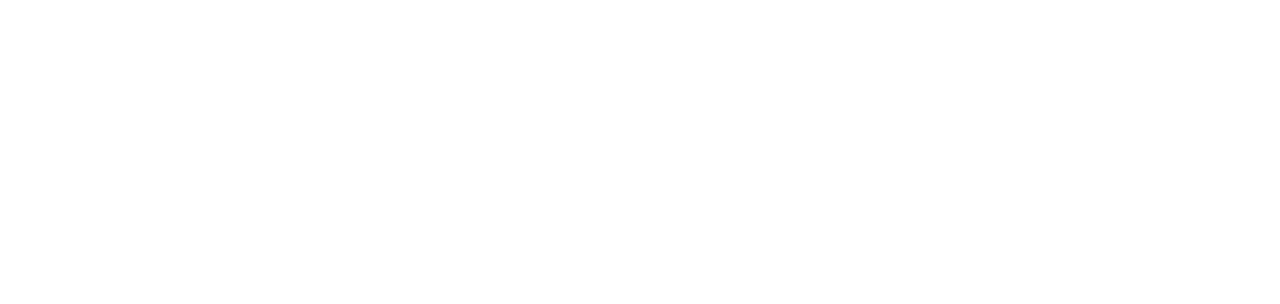
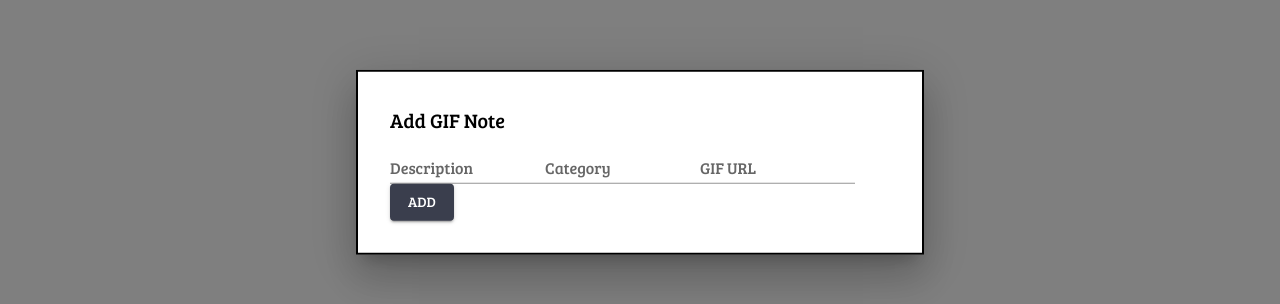
Before and after one commit to saularraffi/GifKeep, a React (Create React App) app: page / in a window 1280 px wide. Both pictures are taken after a click on the button "menu". Shown: the part 238-542 px from the top of the page. Built offline with nearby package versions, Linux system fonts and the light colour scheme; no server answers.

Commit message:
create basic popup with relevant input fields, still needs styling

```diff
--- a/src/components/TopAppBar/AddGifNotePopup.js
+++ b/src/components/TopAppBar/AddGifNotePopup.js
@@ -1,10 +1,45 @@
-import { React } from 'react'
+import { React, useState, forwardRef, useImperativeHandle } from 'react'
+import { Box, Modal, Typography, TextField, Button  } from '@mui/material';
 
-const AddGifNotePopup = () => {
+const style = {
+    position: 'absolute',
+    top: '50%',
+    left: '50%',
+    transform: 'translate(-50%, -50%)',
+    width: 500,
+    bgcolor: 'background.paper',
+    border: '2px solid #000',
+    boxShadow: 24,
+    p: 4,
+};
+
+const AddGifNotePopup = forwardRef((props, ref) => {
+    const [open, setOpen] = useState(false);
+    const handleOpen = () => setOpen(true);
+    const handleClose = () => setOpen(false);
+
+    useImperativeHandle(ref, () => ({
+        handleOpen,
+    }));
+
     return (
-        <>
-        </>
+        <Modal
+            open={open}
+            onClose={handleClose}
+            aria-labelledby="modal-modal-title"
+            aria-describedby="modal-modal-description"
+        >
+            <Box sx={style}>
+                <Typography id="modal-modal-title" variant="h6" component="h2">
+                    Add GIF Note
+                </Typography>
+                <TextField label="Description" variant="standard"></TextField>
+                <TextField label="Category" variant="standard"></TextField>
+                <TextField label="GIF URL" variant="standard"></TextField>
+                <Button variant="contained">Add</Button>
+            </Box>
+        </Modal>
     )
-}
+})
 
 export default AddGifNotePopup;
--- a/src/components/TopAppBar/index.js
+++ b/src/components/TopAppBar/index.js
@@ -1,12 +1,21 @@
-import { React } from 'react'
+import { React, useRef } from 'react'
 import AppBar from '@mui/material/AppBar';
 import Box from '@mui/material/Box';
 import Toolbar from '@mui/material/Toolbar';
 import IconButton from '@mui/material/IconButton';
 import AddBoxIcon from '@mui/icons-material/AddBox';
 import { Typography } from '@mui/material';
+import AddGifNotePopup from './AddGifNotePopup';
 
 const TopAppBar = () => {
+    const popupRef = useRef();
+
+    const openPopup = () => {
+        if (popupRef.current) {
+            popupRef.current.handleOpen();
+        }
+    };
+
     const CustomToolbar = () => {
         return (
             <Toolbar>
@@ -16,6 +25,7 @@
                     edge="start"
                     color="inherit"
                     aria-label="menu"
+                    onClick={openPopup}
                     sx={{ mr: 2, marginLeft: "auto" }}
                 >
                     <AddBoxIcon sx={{ fontSize: "2.5rem" }} />
@@ -26,6 +36,7 @@
 
     return (
         <Box sx={{ flexGrow: 1, marginBottom: "50px" }}>
+            <AddGifNotePopup ref={popupRef} />
             <AppBar position="static">
                 <CustomToolbar />
             </AppBar>
```
